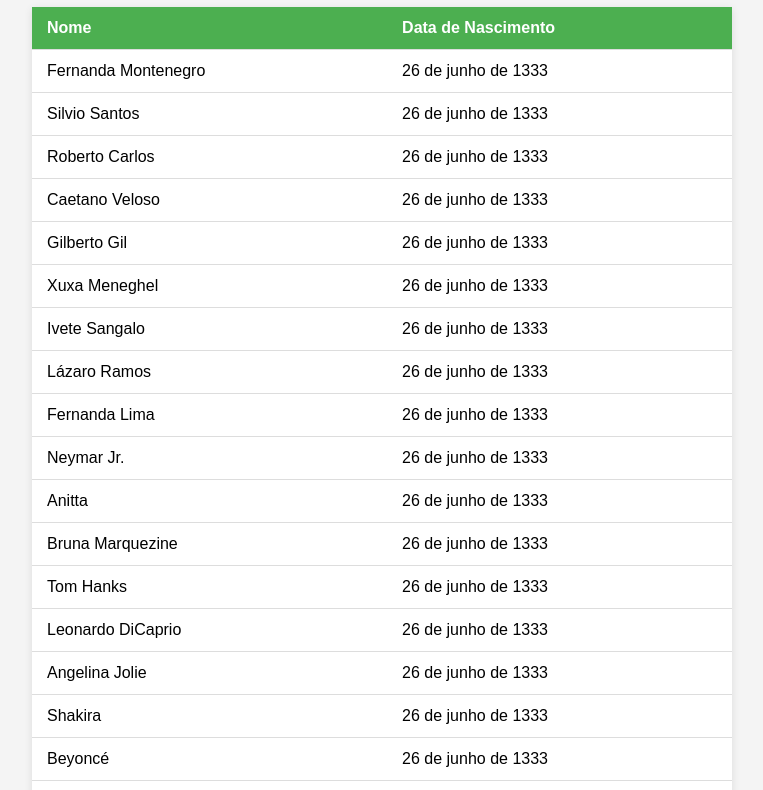
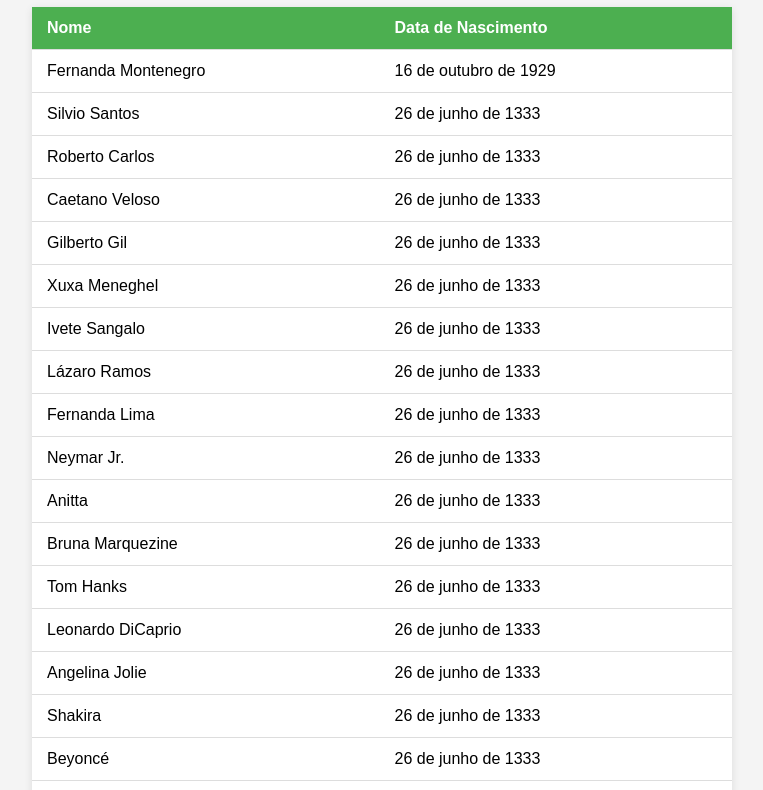
Before and after one commit to toommaz/AulaVersionamento, a plain HTML site: page Born.html in a window 1280 px wide. Shown: the part 93-883 px from the top of the page, without its empty margins (258-1021 px from the left). Drawn offline with Linux system fonts and the light colour scheme.

Commit message:
Alterado a data de nascimento da atriz Fernanda Montenegro - Tomaz

```diff
--- a/Born.html
+++ b/Born.html
@@ -47,7 +47,7 @@
             </tr>
         </thead>
         <tbody>
-            <tr><td>Fernanda Montenegro</td><td>26 de junho de 1333</td></tr>
+            <tr><td>Fernanda Montenegro</td><td>16 de outubro de 1929</td></tr>
             <tr><td>Silvio Santos</td><td>26 de junho de 1333</td></tr>
             <tr><td>Roberto Carlos</td><td>26 de junho de 1333</td></tr>
             <tr><td>Caetano Veloso</td><td>26 de junho de 1333</td></tr>
```
